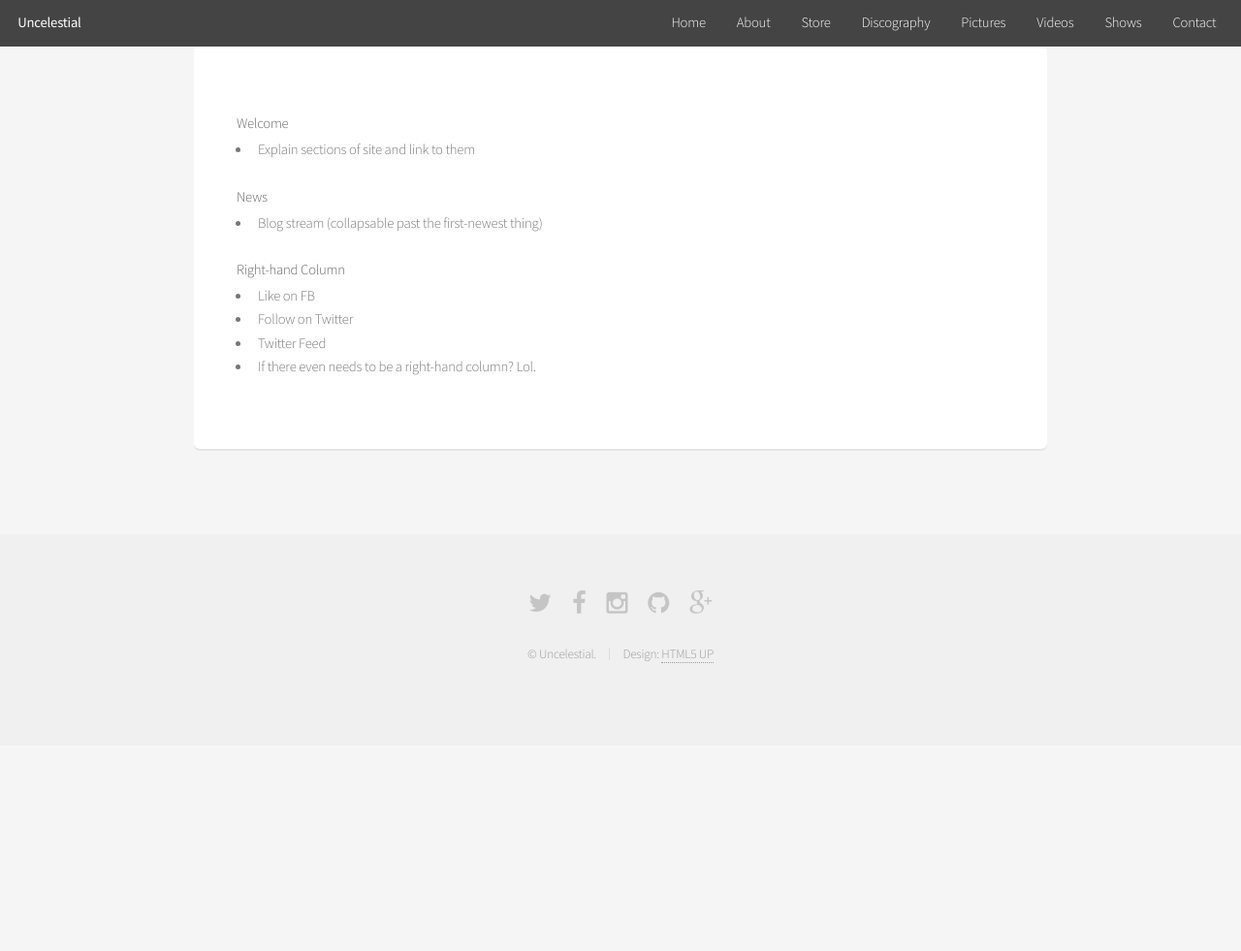
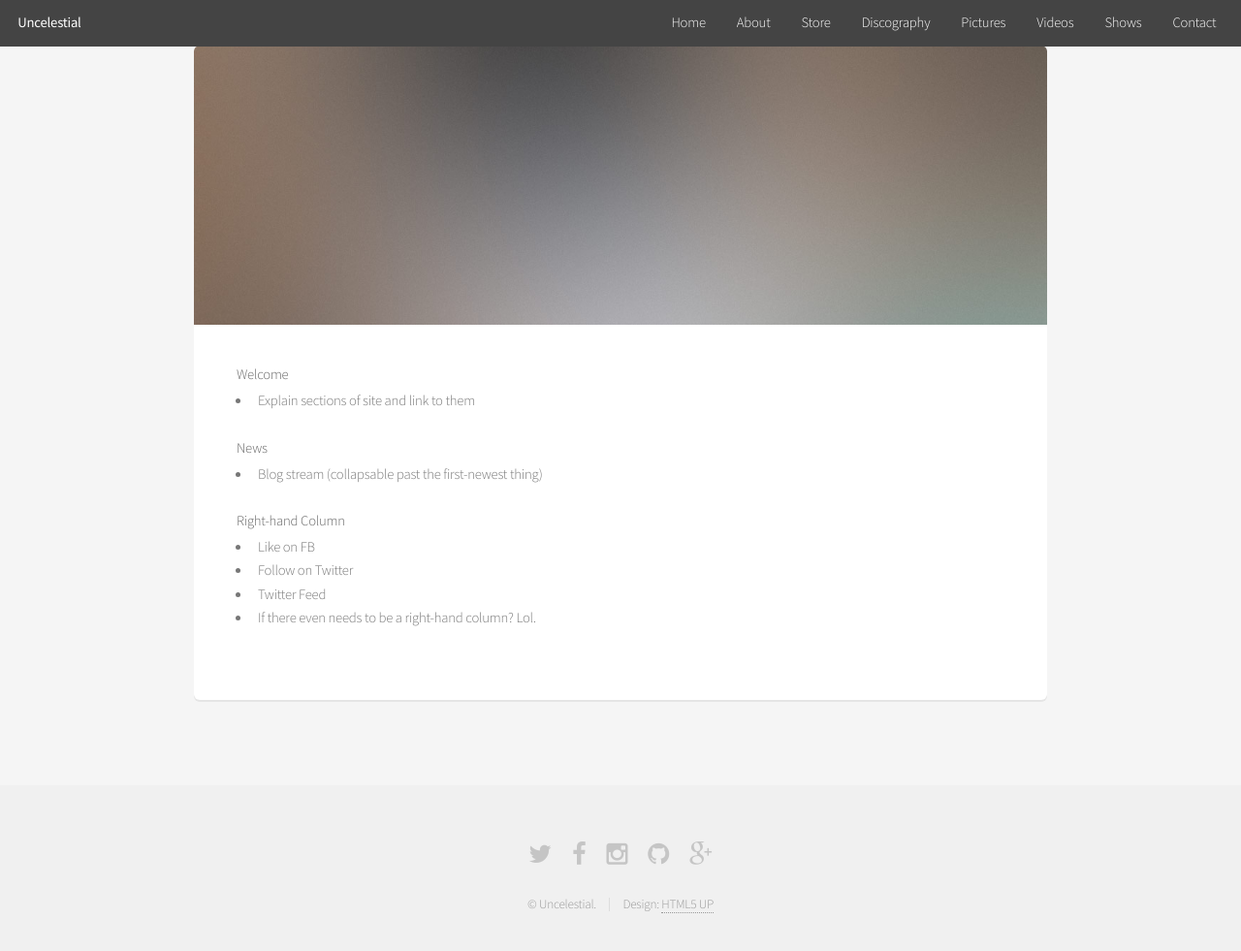
Before and after one commit to tvconefive/uncelestial.github.io, a Jekyll site: the page built from index.md, in a window 1280 px wide and 1028 px high. Shown: the top 981 px of the window at 97% size. Built offline with Jekyll 4.4.1, drawn with Linux system fonts in a browser that asks for light colours.

Commit message:
Update index.md

```diff
--- a/index.md
+++ b/index.md
@@ -1,6 +1,7 @@
 ---
 title: Home
 description: If we lived here you'd be home by now.
+image: "/images/pic01.jpg"
 ---
 
 # Welcome
```
